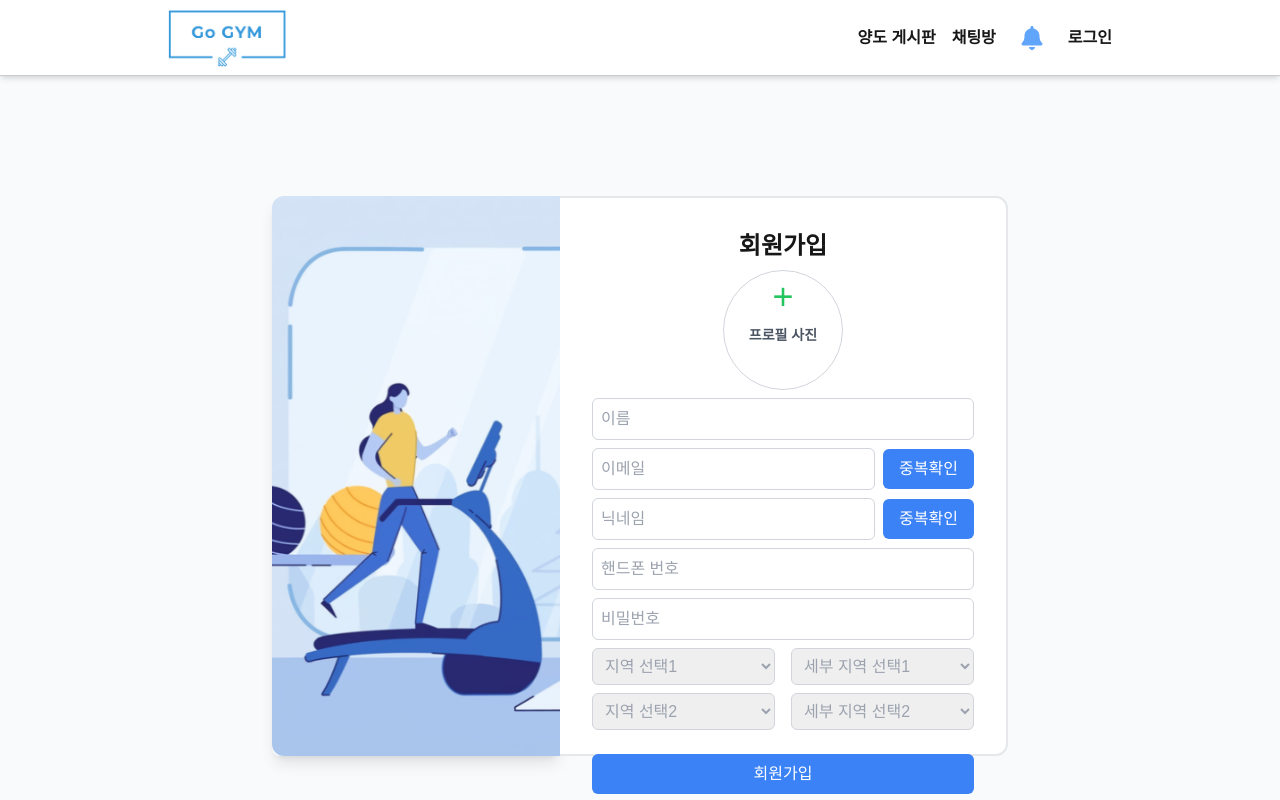
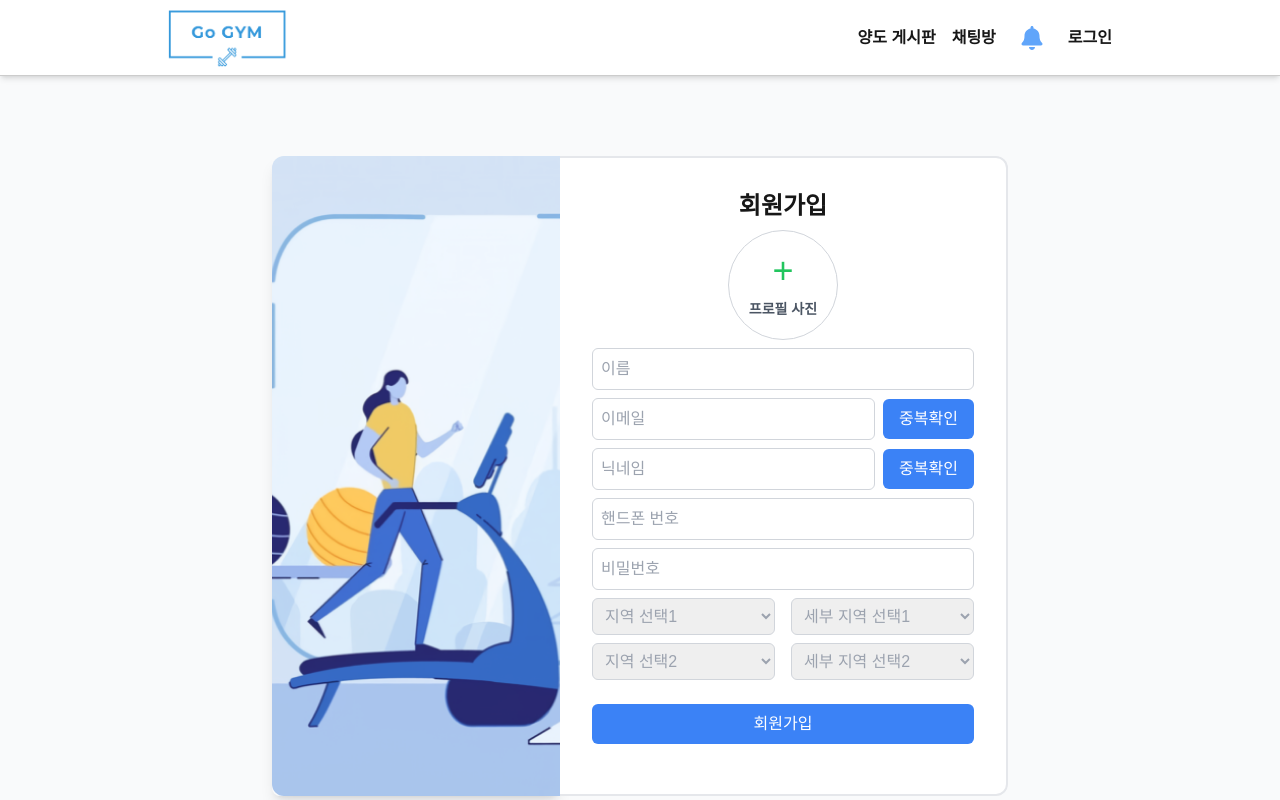
Before and after one commit to MinJuPark52/Go-Gym, a Next.js app: page /signup in a window 1280 px wide. Shown: the top 800 px of the page. Built offline with nearby package versions, Linux system fonts and the light colour scheme; a web font is replaced by a local one.

Commit message:
Fix:Signup Design

```diff
--- a/components/User/Signup.tsx
+++ b/components/User/Signup.tsx
@@ -372,7 +372,7 @@ export default function SignupPage() {
           alt="Login Image"
           width={600}
           height={400}
-          className="h-[35rem] w-[18rem] rounded-l-xl object-cover"
+          className="h-[40rem] w-[18rem] rounded-l-xl object-cover"
         />
       </div>
       <div className="flex items-center justify-center rounded-r-xl bg-white">
@@ -381,7 +381,7 @@ export default function SignupPage() {
             e.preventDefault();
             handleSignupSubmit.mutate();
           }}
-          className="h-[35rem] w-[40rem] max-w-md space-y-2 rounded-r-xl border-b-2 border-r-2 border-t-2 border-gray-200 p-8"
+          className="h-[40rem] w-[40rem] max-w-md space-y-2 rounded-r-xl border-b-2 border-r-2 border-t-2 border-gray-200 p-8"
         >
           <h2 className="text-center text-2xl font-semibold">회원가입</h2>
 
@@ -415,8 +415,8 @@ export default function SignupPage() {
               </div>
             </>
           ) : (
-            <div className="relative ml-auto mr-auto flex h-[120px] w-[120px] justify-center overflow-hidden rounded-[100%] border border-gray-300">
-              <div className="flex h-20 w-60 items-center justify-center">
+            <div className="relative ml-auto mr-auto flex h-[110px] w-[110px] justify-center overflow-hidden rounded-[100%] border border-gray-300">
+              <div className="h-21 flex w-60 items-center justify-center">
                 <input
                   type="file"
                   accept="image/*"
```
